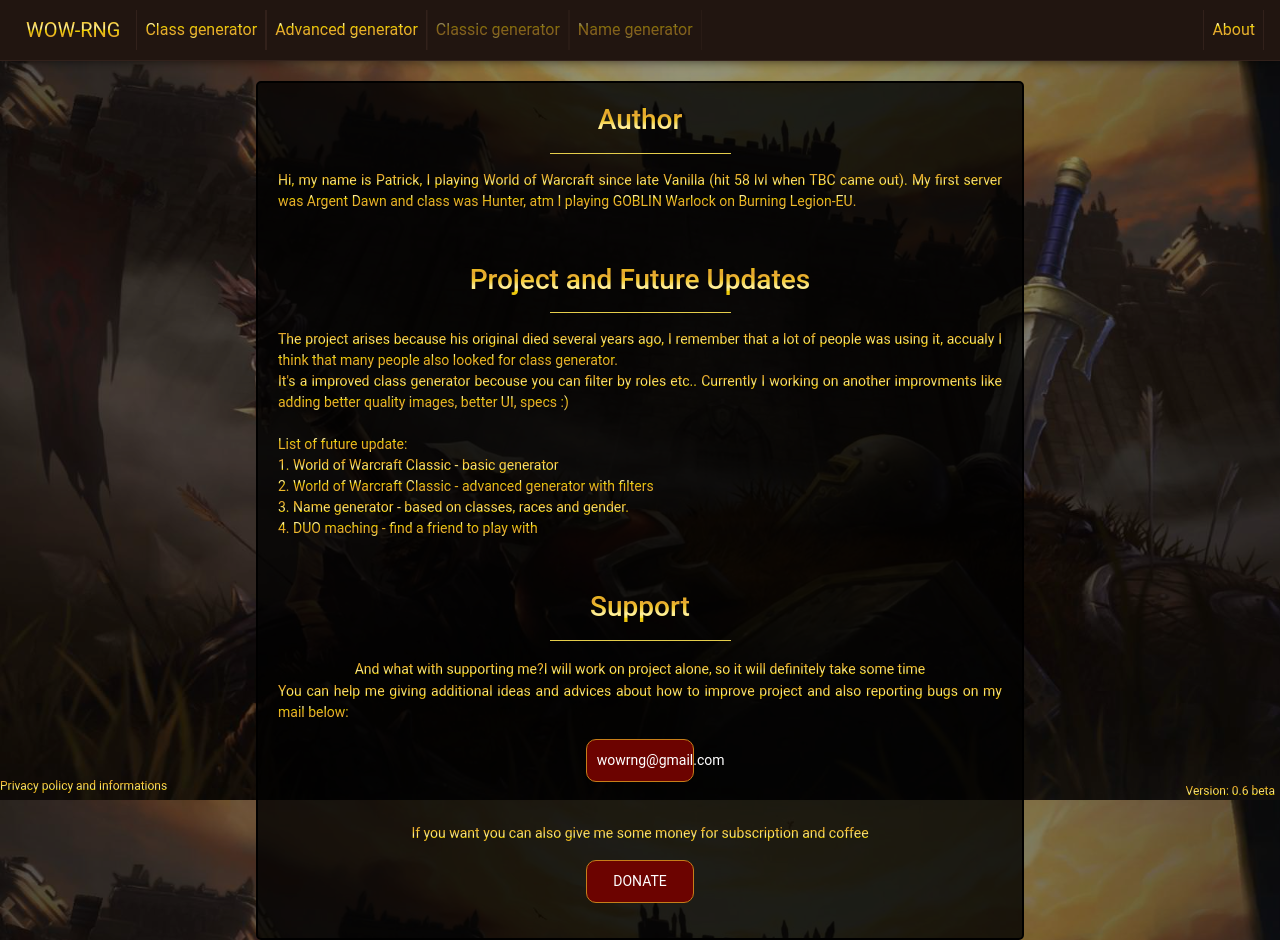
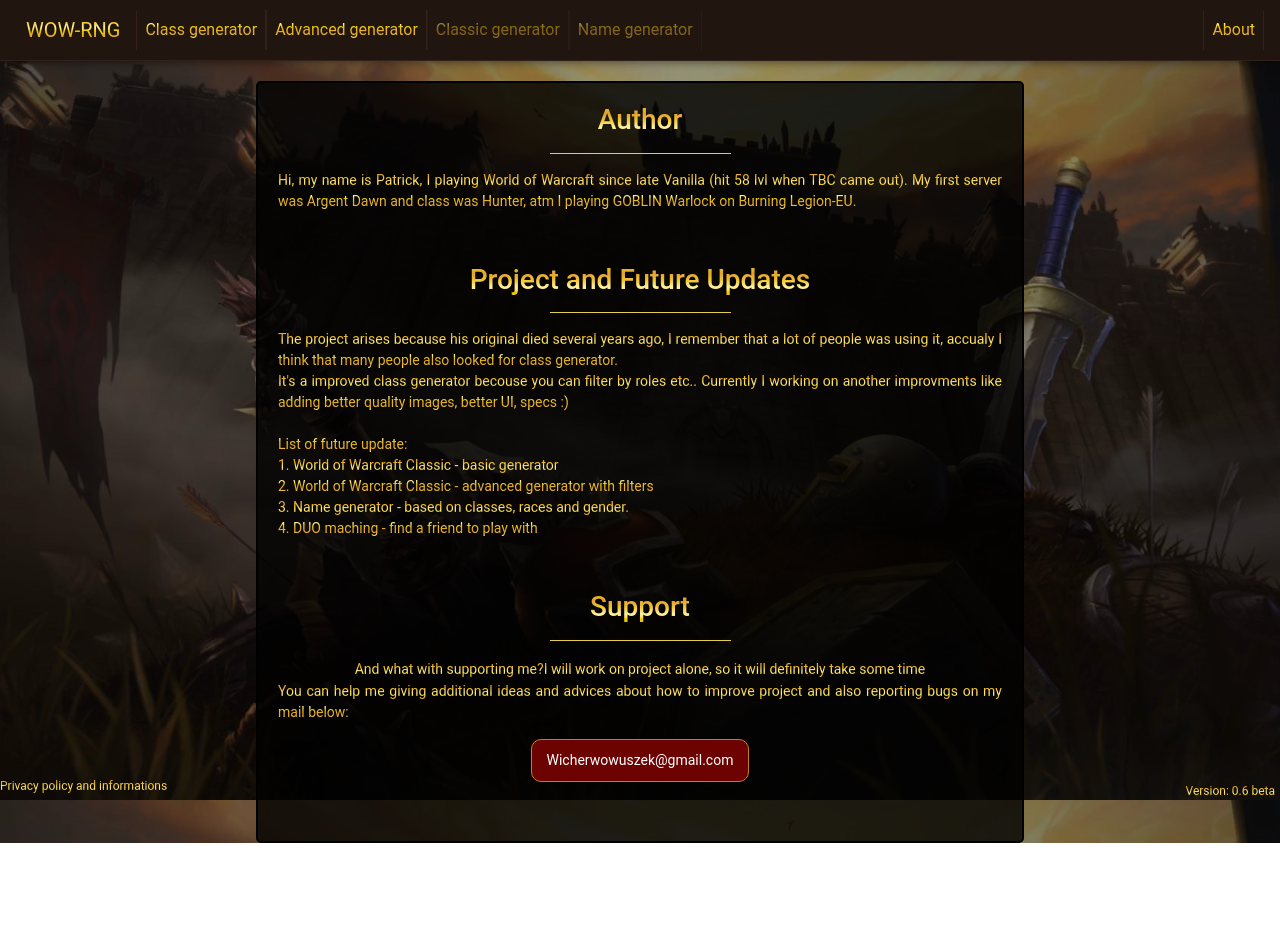
Before and after one commit to DevWichrowski/wow-class-picker, a React (Create React App) app: page /about in a window 1280 px wide. After the commit the page ends 843 px from the top, so only its background shows below. Built offline with nearby package versions, Linux system fonts and the light colour scheme.

Commit message:
Hide donate button and fix background image.

```diff
--- a/src/components/AboutMe/SupportContainer/SupportContainer.js
+++ b/src/components/AboutMe/SupportContainer/SupportContainer.js
@@ -12,14 +12,14 @@
                 improve project and also reporting bugs on my mail below:</p>
             <br/>
             <div className="support-button">
-                wowrng@gmail.com
+                <a href="mail:to wicherwowuszek@gmail.com">Wicherwowuszek@gmail.com</a>
             </div>
             <br/>
-            <p className="text-roller font-about">If you want you can also give me some money for subscription and
-                coffee</p>
-            <div className="support-button">
-                <a href="#">DONATE</a>
-            </div>
+            {/*<p className="text-roller font-about">If you want you can also give me some money for subscription and*/}
+            {/*    coffee</p>*/}
+            {/*<div className="support-button">*/}
+            {/*    <a href="#">DONATE</a>*/}
+            {/*</div>*/}
         </div>
     );
 }
--- a/src/components/AboutMe/SupportContainer/SupportContainer.scss
+++ b/src/components/AboutMe/SupportContainer/SupportContainer.scss
@@ -10,7 +10,7 @@
     border: 1px solid #c77e19;
     position: relative;
     z-index: 1;
-    width: 15%;
+    width: 30%;
     border-radius: 10px;
     padding: 10px;
     font-size: 14px;
--- a/src/index.scss
+++ b/src/index.scss
@@ -5,7 +5,7 @@
 	width: 100%;
 
 	background-image: linear-gradient(rgba(0, 0, 0, 0.4), rgba(0, 0, 0, 0.4)), url(./assets/background.jpg);
-	 background-size: auto 100%;
+	 background-size: cover;
 	//background-repeat: no-repeat;
 	background-position: left top;
 }
```
